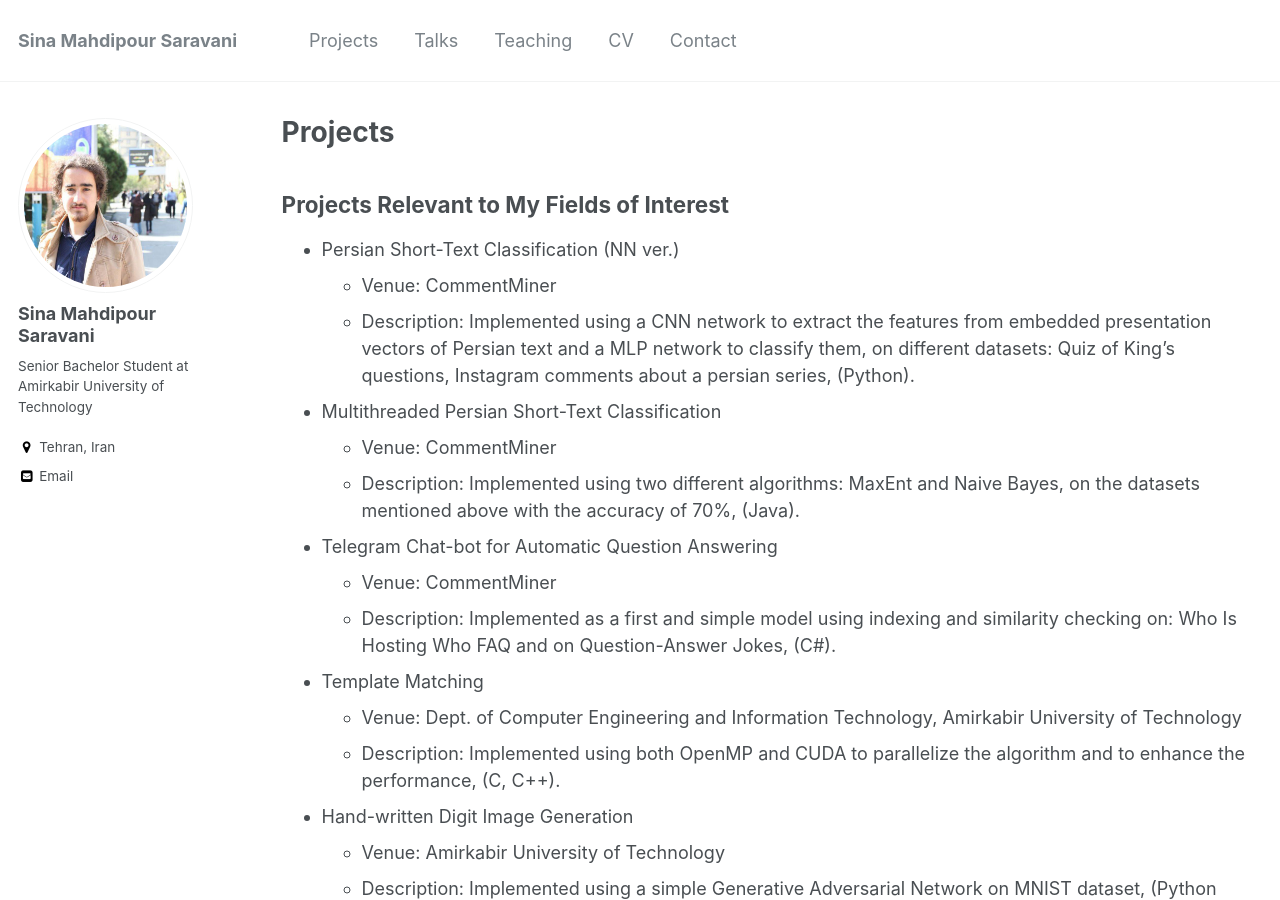
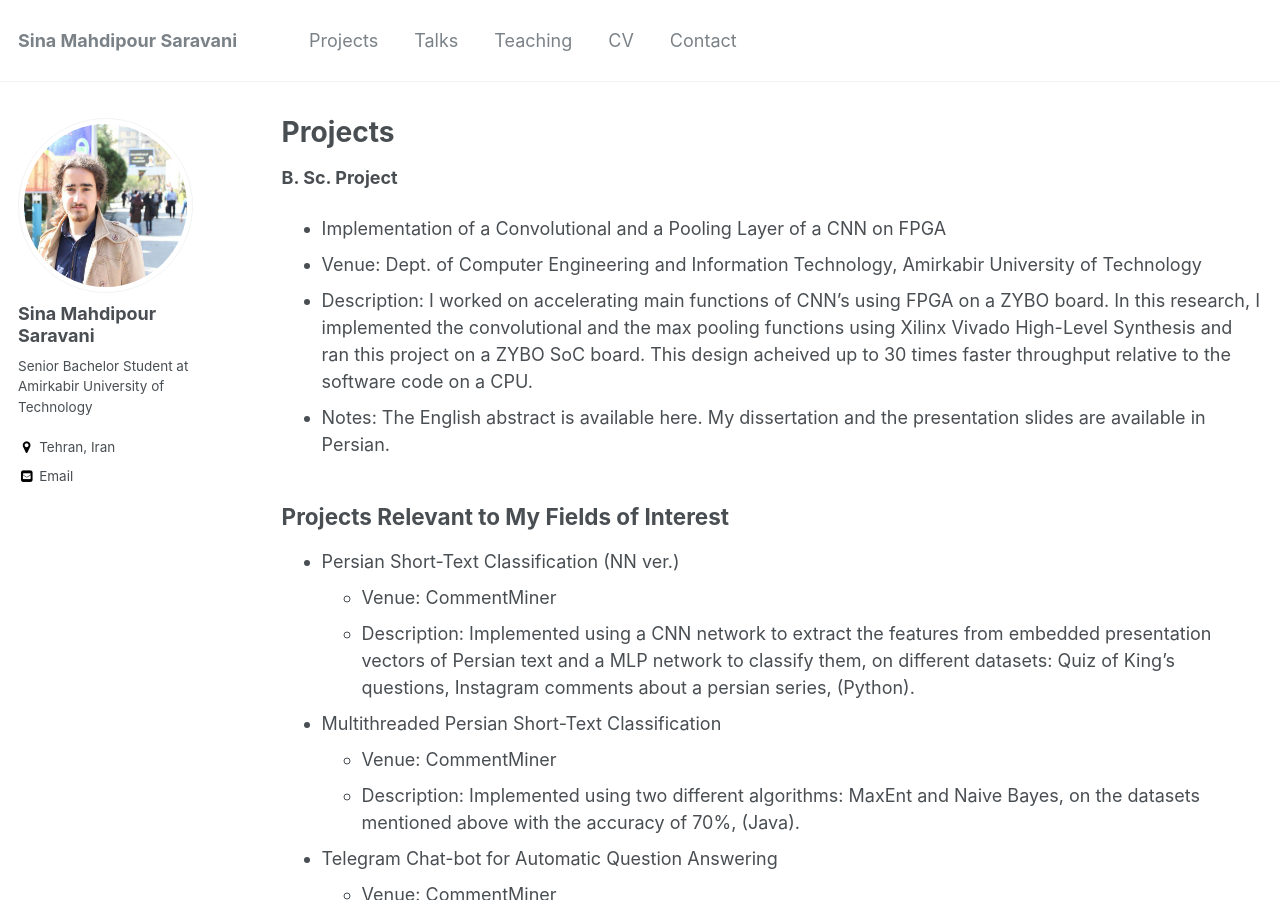
Before and after one commit to sinamps/sinamps.github.io, a Jekyll site: the page built from _pages/projects.md, in a window 1280 px wide and 900 px high. Built offline with Jekyll 4.4.1, drawn with Linux system fonts in a browser that asks for light colours.

Commit message:
update projects- add thesis

```diff
--- a/_pages/projects.md
+++ b/_pages/projects.md
@@ -6,7 +6,11 @@ author_profile: true
 ---
 
 {% include base_path %}
-
+__B. Sc. Project__
+* Implementation of a Convolutional and a Pooling Layer of a CNN on FPGA
+ * Venue: [Dept. of Computer Engineering and Information Technology](http://ceit.aut.ac.ir/autcms/home.htm?depurl=computer-engineering&lang=en), [Amirkabir University of Technology](http://aut.ac.ir/aut/)
+ * Description: I worked on accelerating main functions of CNN's using FPGA on a ZYBO board. In this research, I implemented the convolutional and the max pooling functions using [Xilinx](https://www.xilinx.com/) Vivado High-Level Synthesis and ran this project on a ZYBO SoC board. This design acheived up to 30 times faster throughput relative to the software code on a CPU.
+ * Notes: The English abstract is available [here](https://sinamahdipour.github.io/files/English%20Abstract.pdf). My [dissertation](https://sinamahdipour.github.io/files/Sina_Mahdipour_Report1.pdf) and the [presentation slides](https://sinamahdipour.github.io/files/Slides.pptx) are available in Persian.
 
 Projects Relevant to My Fields of Interest
 ------
```
